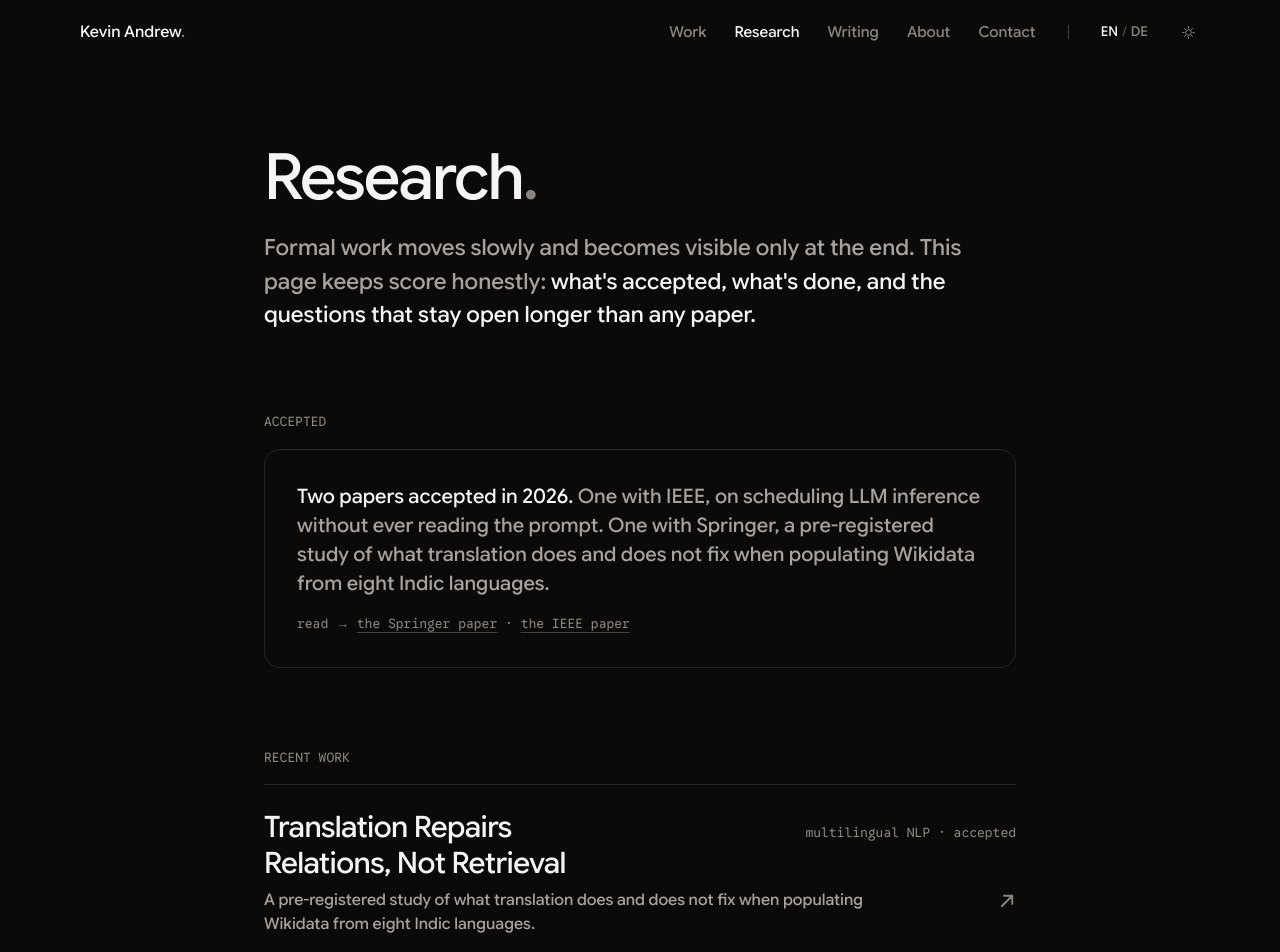
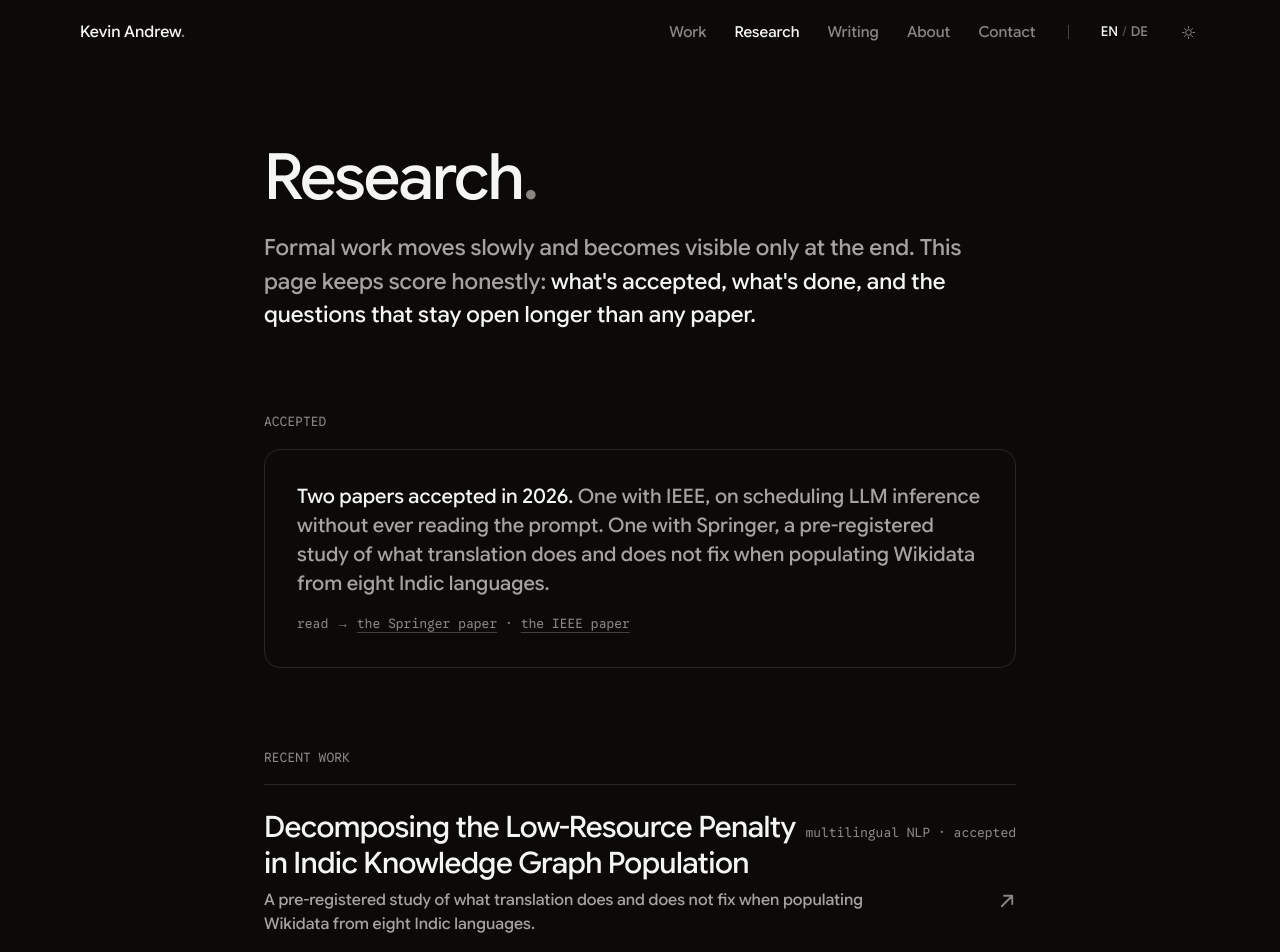
Before and after one commit to Andrew-Kevin-007/Portfolio, a Next.js app: page /en/research in a window 1280 px wide. Shown: the top 952 px of the page. Built offline with nearby package versions, Linux system fonts and the light colour scheme.

Commit message:
fix: use the paper's current title on the research page
Co-Authored-By: Claude Sonnet 5.5 <noreply@anthropic.com>

```diff
--- a/src/content/research.ts
+++ b/src/content/research.ts
@@ -34,7 +34,7 @@ export type Paper = {
 export const papers: Paper[] = [
   {
     slug: "indic-kg-population",
-    title: "Translation Repairs Relations, Not Retrieval",
+    title: "Decomposing the Low-Resource Penalty in Indic Knowledge Graph Population",
     domain: "multilingual NLP",
     status: "accepted",
     github: "https://github.com/Andrew-Kevin-007/translation-repairs-relations",
```
